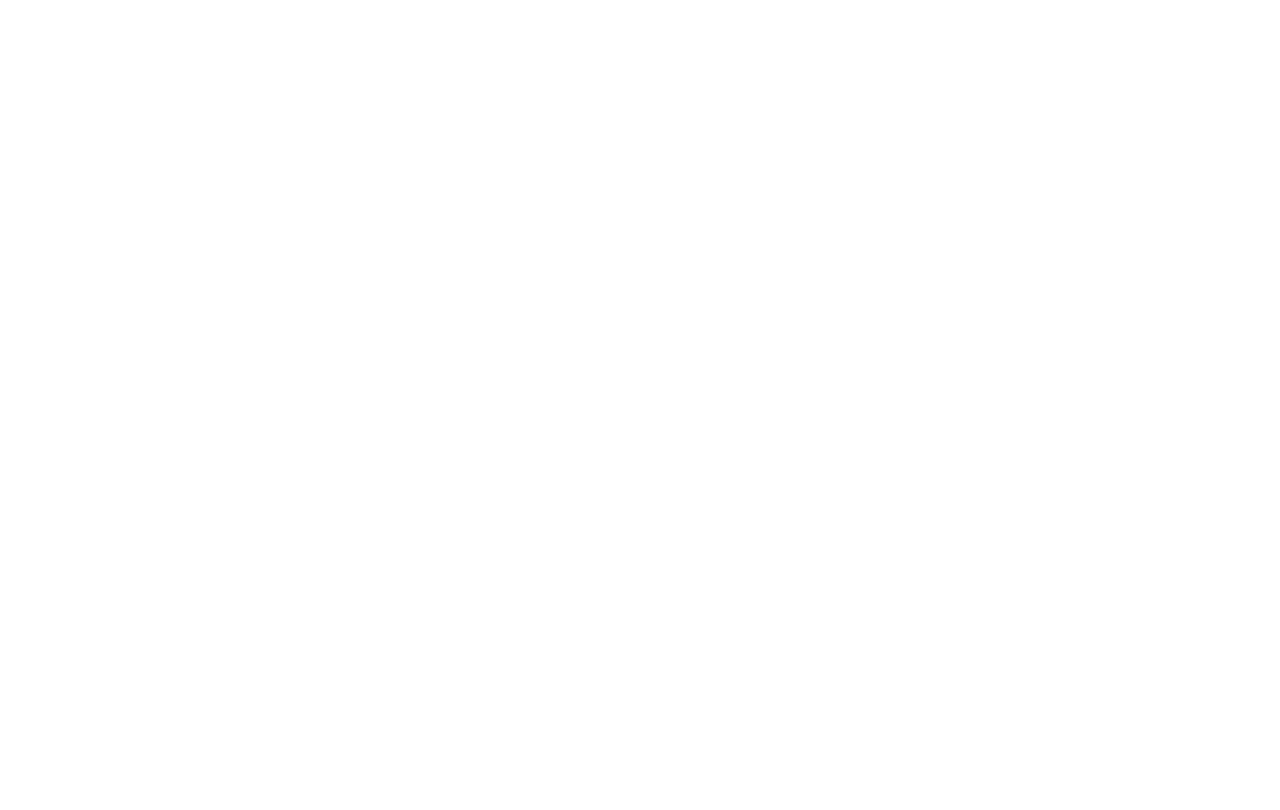
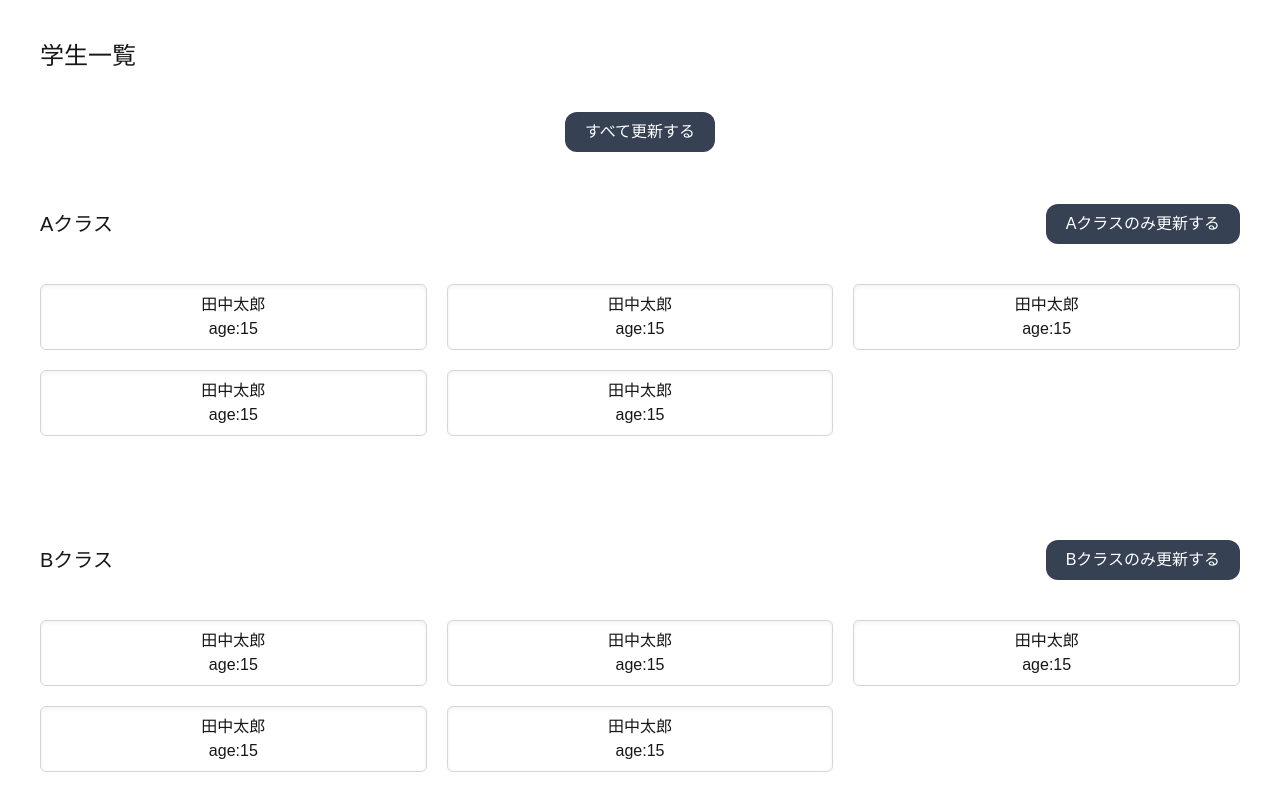
Before and after one commit to kiyo-8jo/zenn-revalidate, a Next.js app: page / in a window 1280 px wide. Shown: the top 810 px of the page. Built offline with nearby package versions, Linux system fonts and the light colour scheme.

Commit message:
外観作成

```diff
--- a/src/app/page.tsx
+++ b/src/app/page.tsx
@@ -1,3 +1,70 @@
 export default function Home() {
-  return <main></main>;
+  return (
+    <main className="m-10 max-h-screen max-w-screen">
+      <h1 className="text-2xl mb-10">学生一覧</h1>
+      <button className="block m-auto cursor-pointer bg-gray-700 text-white px-5 py-2 rounded-xl mb-10 hover:scale-101 transition delay-50">
+        すべて更新する
+      </button>
+      <div className="py-3 mb-20">
+        <div className="flex items-center justify-between mb-10">
+          <h2 className="text-xl">Aクラス</h2>
+          <button className="cursor-pointer bg-gray-700 text-white px-5 py-2 rounded-xl hover:scale-101 transition delay-50">
+            Aクラスのみ更新する
+          </button>
+        </div>
+        <div className="grid grid-flow-col grid-rows-2 gap-5">
+          <div className="border-1 border-gray-300 py-2 rounded-md text-center inset-shadow-sm">
+            <h3>田中太郎</h3>
+            <p>age:15</p>
+          </div>
+          <div className="border-1 border-gray-300 py-2 rounded-md text-center inset-shadow-sm">
+            <h3>田中太郎</h3>
+            <p>age:15</p>
+          </div>
+          <div className="border-1 border-gray-300 py-2 rounded-md text-center inset-shadow-sm">
+            <h3>田中太郎</h3>
+            <p>age:15</p>
+          </div>
+          <div className="border-1 border-gray-300 py-2 rounded-md text-center inset-shadow-sm">
+            <h3>田中太郎</h3>
+            <p>age:15</p>
+          </div>
+          <div className="border-1 border-gray-300 py-2 rounded-md text-center inset-shadow-sm">
+            <h3>田中太郎</h3>
+            <p>age:15</p>
+          </div>
+        </div>
+      </div>
+      <div className="py-3">
+        <div className="flex items-center justify-between mb-10">
+          <h2 className="text-xl">Bクラス</h2>
+          <button className="cursor-pointer bg-gray-700 text-white px-5 py-2 rounded-xl hover:scale-101 transition delay-50">
+            Bクラスのみ更新する
+          </button>
+        </div>
+        <div className="grid grid-flow-col grid-rows-2 gap-5">
+          <div className="border-1 border-gray-300 py-2 rounded-md text-center inset-shadow-sm">
+            <h3>田中太郎</h3>
+            <p>age:15</p>
+          </div>
+          <div className="border-1 border-gray-300 py-2 rounded-md text-center inset-shadow-sm">
+            <h3>田中太郎</h3>
+            <p>age:15</p>
+          </div>
+          <div className="border-1 border-gray-300 py-2 rounded-md text-center inset-shadow-sm">
+            <h3>田中太郎</h3>
+            <p>age:15</p>
+          </div>
+          <div className="border-1 border-gray-300 py-2 rounded-md text-center inset-shadow-sm">
+            <h3>田中太郎</h3>
+            <p>age:15</p>
+          </div>
+          <div className="border-1 border-gray-300 py-2 rounded-md text-center inset-shadow-sm">
+            <h3>田中太郎</h3>
+            <p>age:15</p>
+          </div>
+        </div>
+      </div>
+    </main>
+  );
 }
```
